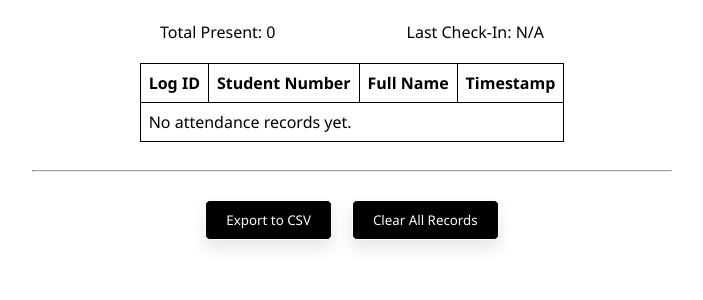
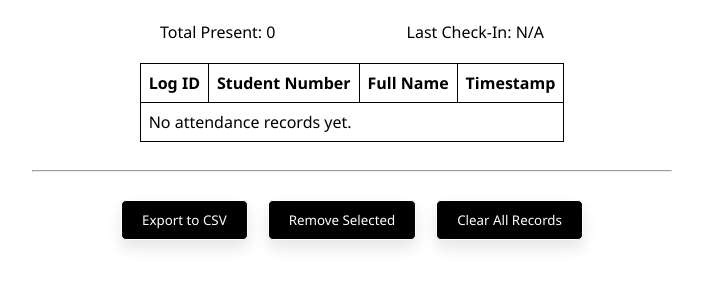
Before and after one commit to k-metra/AttendanceMonitoringSystem, a Django app: page /dashboard/ in a window 1280 px wide. Shown: the part 220-520 px from the top of the page, without its empty margins (288-991 px from the left). Run offline with Django 5.2, Linux system fonts and the light colour scheme; the visitor is signed in with stand-in values (Sample User, id 1); data that the repository does not hold is empty.

Commit message:
feat: add 'Remove Selected' button to options in dashboard

```diff
--- a/dashboard/templates/dashboard/dashboard.html
+++ b/dashboard/templates/dashboard/dashboard.html
@@ -68,6 +68,7 @@
 
             <div class="options">
                 <button id="exportBtn">Export to CSV</button>
+                <button id="removeBtn">Remove Selected</button>
                 <button id="clearBtn">Clear All Records</button>
             </div>
         </main>
```
